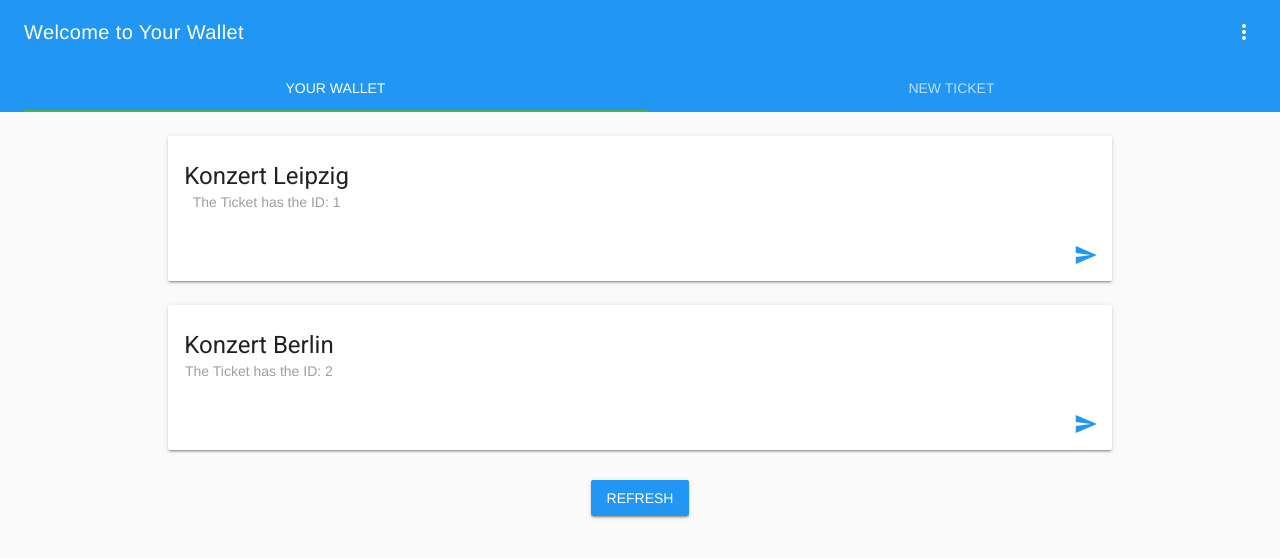
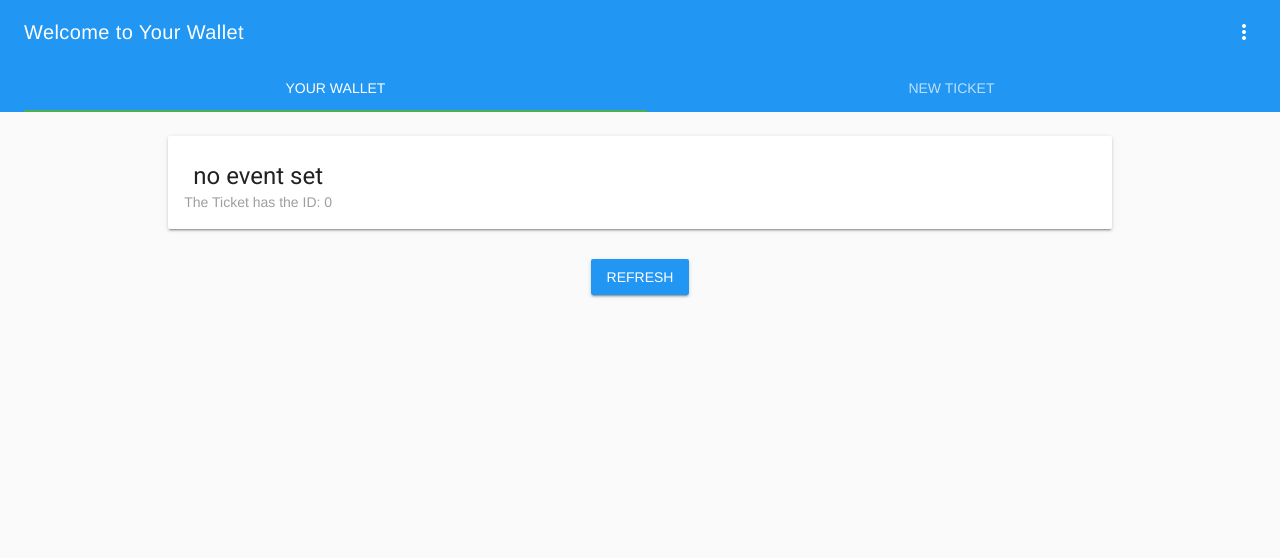
Before and after one commit to hannesN/ticketchain, a Vue app in the folder webFrontend/: page /#/ in a window 1280 px wide. Both pictures are taken after a click on the button "CANCLE". Shown: the top 558 px of the page. Built offline with nearby package versions, Linux system fonts and the light colour scheme.

Commit message:
add local address

```diff
--- a/webFrontend/src/bo/Ticket.js
+++ b/webFrontend/src/bo/Ticket.js
@@ -1,7 +1,10 @@
 class Ticket {
-  constructor (name, id) {
-    this.name = name
+  constructor (id, event, location, promoter, date) {
     this.id = id
+    this.event = event
+    this.location = location
+    this.promoter = promoter
+    this.date = date
   }
 }
 
--- a/webFrontend/src/bo/getTickets.js
+++ b/webFrontend/src/bo/getTickets.js
@@ -4,9 +4,9 @@ import Ticket from './Ticket'
 
 function getTickets () {
   store.commit('startLoading')
-  axios.get('https://jsonplaceholder.typicode.com/todos/1')
+  axios.get('http://192.168.16.150:8080/tickets/test/201901192000')
     .then(function (response) {
-      store.commit('addTicket', new Ticket(response.data.title, response.data.id))
+      store.commit('addTicket', new Ticket(response.data.id, response.data.title, 'location', 'promoter', new Date()))
       store.commit('finishLoadingSuccessfully')
     })
     .catch(function (error) {
@@ -18,4 +18,6 @@ function getTickets () {
     })
 }
 
-export { getTickets }
+export {
+  getTickets
+}
--- a/webFrontend/src/bo/sendTickets.js
+++ b/webFrontend/src/bo/sendTickets.js
@@ -1,7 +1,19 @@
 import store from './store'
+import axios from 'axios'
+import Ticket from './Ticket'
 
 function addTicket (ticket) {
-  store.commit('addTicket', ticket)
+  axios.post('http://192.168.16.150:8080/tickets', ticket)
+    .then(function (response) {
+      store.commit('addTicket', new Ticket(response.data.token, response.data.event, response.data.location, response.data.promoter, response.data.date))
+      store.commit('finishLoadingSuccessfully')
+    })
+    .catch(function (error) {
+      console.log(error)
+      store.commit('finishLoadingWithError')
+    })
 }
 
-export { addTicket }
+export {
+  addTicket
+}
--- a/webFrontend/src/bo/store.js
+++ b/webFrontend/src/bo/store.js
@@ -1,14 +1,11 @@
 import Vuex from 'vuex'
 import Vue from 'vue'
-import Ticket from './Ticket'
 
 Vue.use(Vuex)
 
 export default new Vuex.Store({
   state: {
-    tickets: [new Ticket('Konzert Leipzig', '1'),
-      new Ticket('Konzert Berlin', '2')
-    ],
+    tickets: [],
     showSnackBar: false,
     snackBarText: '',
     loggedIn: false
--- a/webFrontend/src/components/TicketGenerator.vue
+++ b/webFrontend/src/components/TicketGenerator.vue
@@ -5,14 +5,17 @@
         <v-flex xs12 sm12 md10 offset-md1 class="inputContainer">
           <v-card>
             <v-card-text>
-            <v-text-field label="ID" placeholder="ID" outline v-model="ticket.id"></v-text-field>
+              <v-text-field label="Event" outline v-model="ticket.event"></v-text-field>
             </v-card-text>
             <v-card-text>
-            <v-text-field label="Name" placeholder="Name" outline v-model="ticket.name"></v-text-field>
+              <v-text-field label="Location" outline v-model="ticket.location"></v-text-field>
             </v-card-text>
             <v-card-text>
-            <v-text-field label="Place" placeholder="Place" outline v-model="ticket.place"></v-text-field>
+              <v-text-field label="Promoter" outline v-model="ticket.promoter"></v-text-field>
             </v-card-text>
+            <v-flex xs12 sm6 class="hidden-xs-only">
+              <v-date-picker v-model="ticket.promoter" color="green lighten-1" header-color="primary"></v-date-picker>
+            </v-flex>
             <v-card-text>
               <v-container fluid grid-list-xl>
                 <v-layout row justify-space-around>
@@ -33,7 +36,6 @@
 import {
   addTicket
 } from '../bo/sendTickets'
-import Ticket from '../bo/Ticket'
 import store from '../bo/store'
 
 export default {
@@ -41,16 +43,16 @@ export default {
   data () {
     return {
       ticket: {
-        name: '',
-        id: '',
-        place: ''
+        event: '',
+        location: '',
+        promoter: '',
+        date: ''
       }
     }
   },
   methods: {
     addTicket () {
-      var ticketNew = new Ticket(this.ticket.name, this.ticket.id)
-      addTicket(ticketNew)
+      addTicket(this.ticket)
     }
   },
   mounted () {
@@ -64,7 +66,6 @@ export default {
     background-color: #2196f3 !important;
     margin-top: -26pt
   }
-
   .inputContainer {
     padding-top: 16pt
   }
--- a/webFrontend/src/components/TicketList.vue
+++ b/webFrontend/src/components/TicketList.vue
@@ -7,7 +7,7 @@
             <v-card light>
               <v-card-title primary-title>
                 <div>
-                  <div class="headline">{{ticket.name}}</div>
+                  <div class="headline">{{ticket.event}}</div>
                   <span class="grey--text">The Ticket has the ID: {{ticket.id}}</span>
                 </div>
               </v-card-title>
@@ -17,6 +17,16 @@
                   <v-icon>send</v-icon>
                 </v-btn>
               </v-card-actions>
+            </v-card>
+          </v-flex>
+          <v-flex xs12 sm12 md10 offset-md1 v-if="tickets.length === 0">
+            <v-card light>
+              <v-card-title primary-title>
+                <div>
+                  <div class="headline">{{emptyTicket.event}}</div>
+                  <span class="grey--text">The Ticket has the ID: {{emptyTicket.id}}</span>
+                </div>
+              </v-card-title>
             </v-card>
           </v-flex>
           <v-container fluid grid-list-xl>
@@ -43,9 +53,15 @@ import {
 import {
   getTickets
 } from '../bo/getTickets'
+import Ticket from '../bo/Ticket'
 
 export default {
   name: 'TicketList',
+  data () {
+    return {
+      emptyTicket: new Ticket(0, 'no event set', 'no location', 'no promoter', 'no date')
+    }
+  },
   computed: {
     tickets () {
       return store.state.tickets
```
Lines whose indentation alone changed are shown as unchanged.
